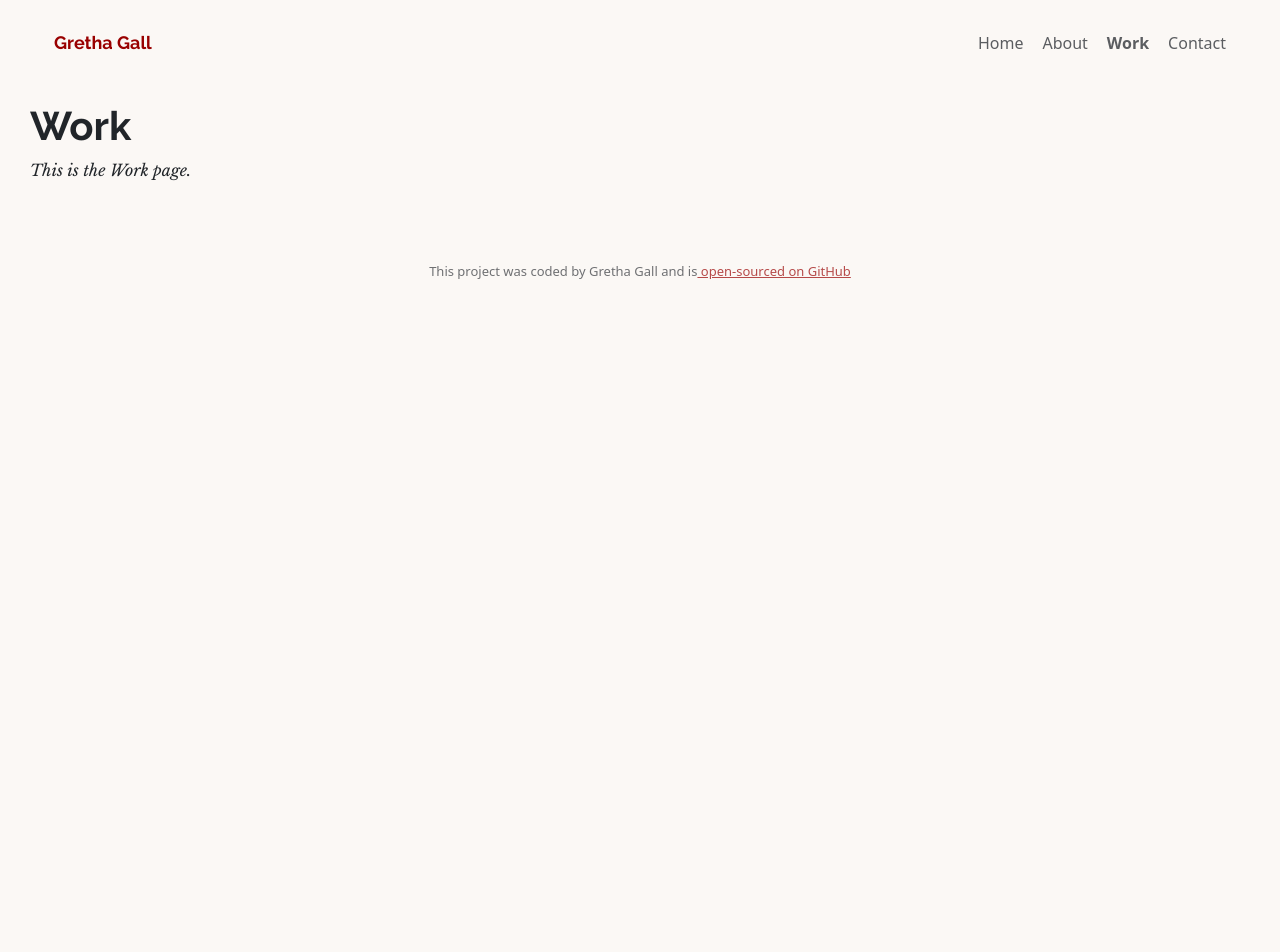
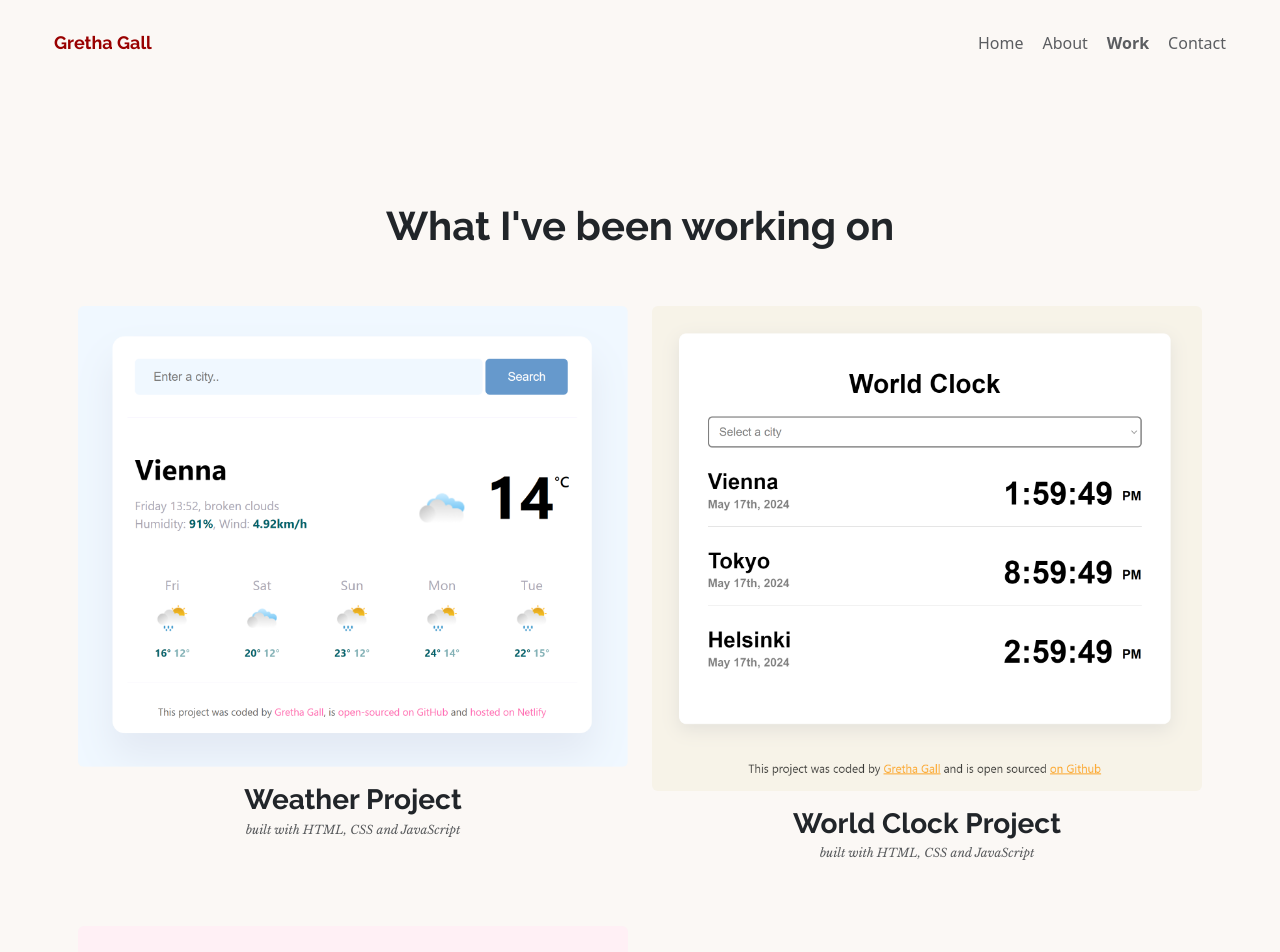
Before and after one commit to grethaga/react-portfolio, a React (Create React App) app: page /work in a window 1280 px wide. Shown: the top 952 px of the page. Before the commit the page ends 800 px from the top, so only its background shows below. Built offline with nearby package versions, Linux system fonts and the light colour scheme; a small style sheet from the web is missing.

Commit message:
added work page

```diff
--- a/src/About.js
+++ b/src/About.js
@@ -21,7 +21,11 @@ function About() {
           </Link>
         </div>
         <div class="col d-none d-sm-block">
-          <img class="profile-img img-fluid" src="images/Profilbild.jpg" />
+          <img
+            class="profile-img img-fluid"
+            src="images/Profilbild.jpg"
+            alt="Gretha Gall"
+          />
         </div>
       </div>
       <Footer />
--- /dev/null
+++ b/src/Work.css
@@ -0,0 +1,37 @@
+:root {
+  --primary-color: rgb(52, 55, 60);
+  --secondary-color: #990000;
+  --heading-font-family: "Raleway", sans-serif;
+  --default-font-family: "Libre Baskerville", serif;
+}
+
+.Work {
+  margin-top: 100px;
+  max-width: 100%;
+  margin-bottom: 100px;
+}
+
+h1 {
+  font-family: var(--heading-font-family);
+  font-weight: 700;
+  font-style: normal;
+  font-size: 36px;
+  line-height: 40px;
+  color: var(--primary-color);
+}
+
+h3 {
+  font-family: var(--heading-font-family);
+  font-weight: 700;
+  font-style: normal;
+  color: var(--secondary-color);
+  font-size: 18px;
+  margin: 25px 0;
+}
+
+p {
+  font-family: var(--default-font-family);
+  font-weight: 400;
+  font-style: italic;
+  font-size: 12px;
+}
--- a/src/Work.js
+++ b/src/Work.js
@@ -1,10 +1,49 @@
 import React from "react";
+import Footer from "./Footer";
+import "./Work.css";
+import weather from "./images/weather-app.png";
+import clock from "./images/world-clock.png";
+import poem from "./images/AI-poem-generator.png";
 
 export default function Work() {
   return (
-    <div>
-      <h1>Work</h1>
-      <p>This is the Work page.</p>
+    <div className="Work text-center me-5 ms-5">
+      <div className="content">
+        <h1 className="mb-2">What I've been working on</h1>
+
+        <div className="row">
+          <div className="col-md-6">
+            <img
+              className="img-fluid mb-3 mt-5"
+              src={weather}
+              alt="weather-app"
+            />
+            <h3 className="text-center m-0">Weather Project</h3>
+            <p className="text-muted mt-1">
+              built with HTML, CSS and JavaScript
+            </p>
+          </div>
+          <div className="col-md-6">
+            <img
+              className="img-fluid mb-3 mt-5"
+              src={clock}
+              alt="world-clock project"
+            />
+            <h3 className="text-center m-0">World Clock Project</h3>
+            <p className="text-muted mt-1">
+              built with HTML, CSS and JavaScript
+            </p>
+          </div>
+          <div className="col-md-6">
+            <img className="img-fluid mb-3 mt-5" src={poem} alt="ai project" />
+            <h3 className="text-center m-0">AI Poem Generator Project</h3>
+            <p className="text-muted mt-1">
+              built with HTML, CSS and JavaScript
+            </p>
+          </div>
+        </div>
+      </div>
+      <Footer />
     </div>
   );
 }
```
